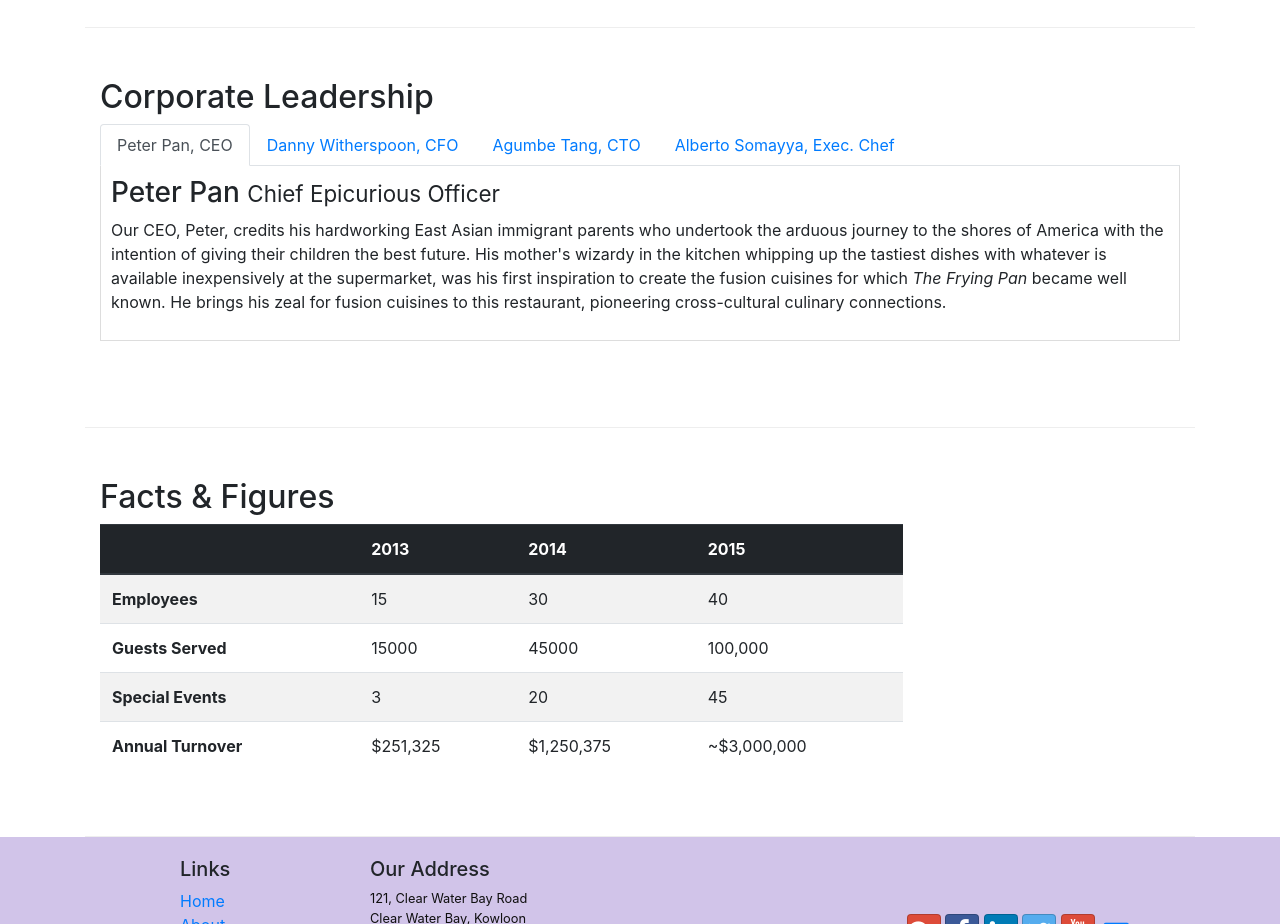
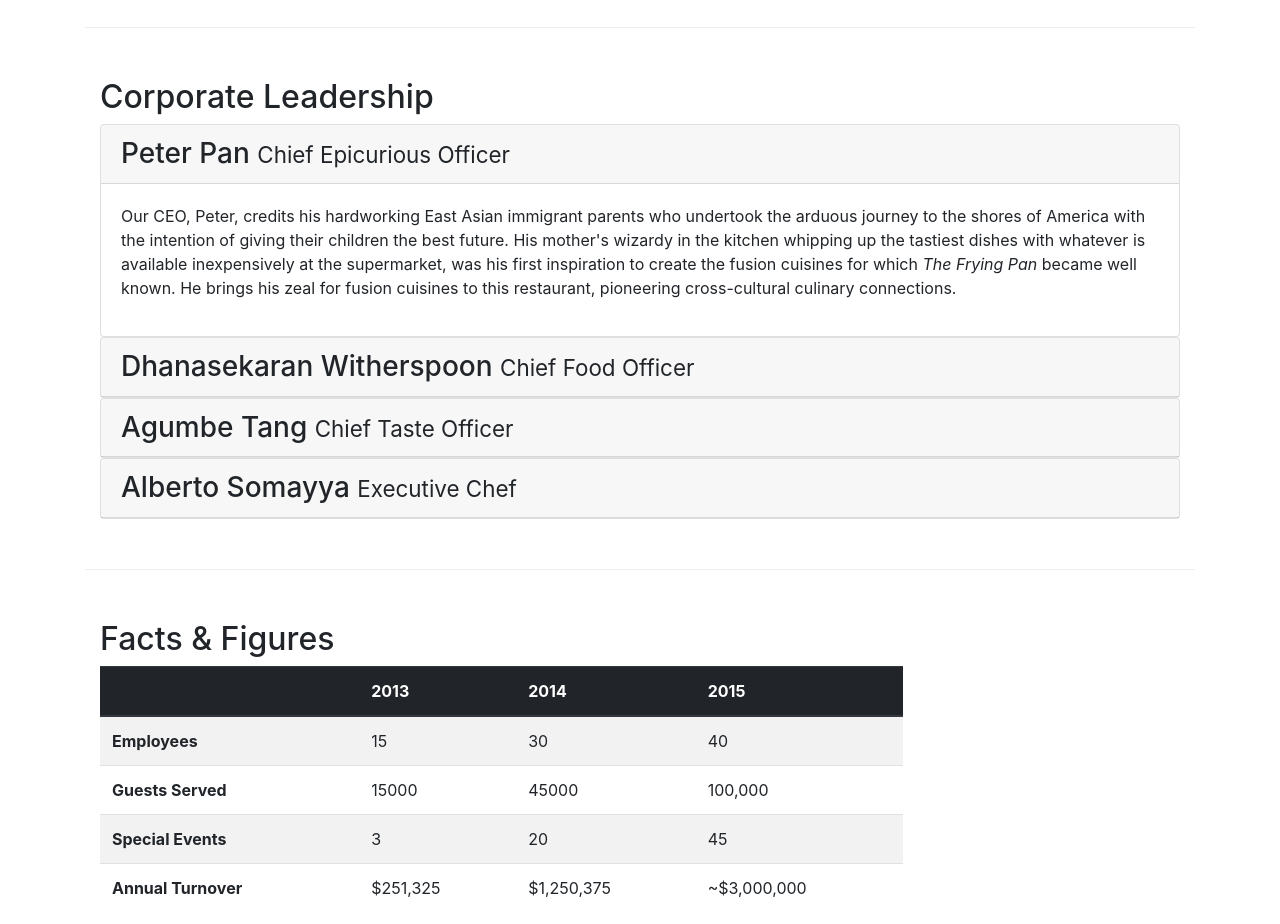
Before and after one commit to arasu-pos/git-bootstrap, a website: page aboutus.html in a window 1280 px wide. Shown: the part 920-1844 px from the top of the page. Drawn offline with nearby package versions, Linux system fonts and the light colour scheme.

Commit message:
accordian

```diff
--- a/aboutus.html
+++ b/aboutus.html
@@ -105,41 +105,68 @@
         <div  class="row row-content">
             <div class="col-12 col-sm">
                 <h2>Corporate Leadership</h2>
-                <ul class="nav nav-tabs">
-                    <li class="nav-item">
-                      <a class="nav-link active" href="#peter"
-                        role="tab" data-toggle="tab">Peter Pan, CEO</a>
-                    </li>
-                    <li class="nav-item">
-                      <a class="nav-link " href="#danny" role="tab"
-                        data-toggle="tab">Danny Witherspoon, CFO</a>
-                    </li>
-                    <li class="nav-item">
-                      <a class="nav-link" href="#agumbe" role="tab"
-                        data-toggle="tab">Agumbe Tang, CTO</a>
-                    </li>
-                    <li class="nav-item">
-                      <a class="nav-link" href="#alberto" role="tab"
-                        data-toggle="tab">Alberto Somayya, Exec. Chef</a>
-                    </li>
-                </ul>
-                <div class="tab-content">
-                    <div role="tabpanel" class="tab-pane fade show active" id="peter">
-                        <h3>Peter Pan <small>Chief Epicurious Officer</small></h3>
-                        <p class="d-none d-sm-block">Our CEO, Peter, credits his hardworking East Asian immigrant parents who undertook the arduous journey to the shores of America with the intention of giving their children the best future. His mother's wizardy in the kitchen whipping up the tastiest dishes with whatever is available inexpensively at the supermarket, was his first inspiration to create the fusion cuisines for which <em>The Frying Pan</em> became well known. He brings his zeal for fusion cuisines to this restaurant, pioneering cross-cultural culinary connections.</p>
+
+                <div class="accordion">
+                    <div class="card">
+                        <div class="card-header" role="tab" id="peterheader">
+
+                            <h3 class="mb-0">
+                                <a data-toggle="collapse" data-target="#peter">
+                                Peter Pan <small>Chief Epicurious Officer</small></a></h3>
+                        </div>
+                        <div class="collapse show" id="peter" data-parent="#accordion">
+                            <div class="card-body">
+                                <p class="d-none d-sm-block">Our CEO, Peter, credits his hardworking East Asian immigrant parents who undertook the arduous journey to the shores of America with the intention of giving their children the best future. His mother's wizardy in the kitchen whipping up the tastiest dishes with whatever is available inexpensively at the supermarket, was his first inspiration to create the fusion cuisines for which <em>The Frying Pan</em> became well known. He brings his zeal for
+                                 fusion cuisines to this restaurant, pioneering cross-cultural culinary connections.</p>
+                            </div>
+                        </div>
+
                     </div>
-                    <div role="tabpanel" class="tab-pane fade " id="danny">
-                        <h3>Dhanasekaran Witherspoon <small>Chief Food Officer</small></h3>
-                        <p class="d-none d-sm-block">Our CFO, Danny, as he is affectionately referred to by his colleagues, comes from a long established family tradition in farming and produce. His experiences growing up on a farm in the Australian outback gave him great appreciation for varieties of food sources. As he puts it in his own words, <em>Everything that runs, wins, and everything that stays, pays!</em></p>
+
+                    <div class="card">
+                        <div class="card-header" role="tab" id="dannyhead">
+                        <h3 class="mb-0">
+                            <a class="collapsed" data-toggle="collapse" data-target="#danny">
+                            Dhanasekaran Witherspoon <small>Chief Food Officer</small>
+                            </a>
+                        </h3>
                     </div>
-                    <div role="tabpanel" class="tab-pane fade " id="agumbe">
-                    <h3>Agumbe Tang <small>Chief Taste Officer</small></h3>
-                    <p class="d-none d-sm-block">Blessed with the most discerning gustatory sense, Agumbe, our CTO, personally ensures that every dish that we serve meets his exacting tastes. Our chefs dread the tongue lashing that ensues if their dish does not meet his exacting standards. He lives by his motto, <em>You click only if you survive my lick.</em></p>
+                    <div class="collapse" id="danny" data-parent="#accordion">
+                        <div class="card-body">
+                            <p class="d-none d-sm-block">Our CFO, Danny, as he is affectionately referred to by his colleagues, comes from a long established family tradition in farming and produce. His experiences growing up on a farm in the Australian outback gave him great appreciation for varieties of food sources. As he puts it in his own words, <em>Everything that runs, wins, and everything that stays, pays!</em></p>
+                        </div>
                     </div>
-                    <div role="tabpanel" class="tab-pane fade " id="alberto">
-                    <h3>Alberto Somayya <small>Executive Chef</small></h3>
-                    <p class="d-none d-sm-block">Award winning three-star Michelin chef with wide International experience having worked closely with whos-who in the culinary world, he specializes in creating mouthwatering Indo-Italian fusion experiences. He says, <em>Put together the cuisines from the two craziest cultures, and you get a winning hit! Amma Mia!</em></p>
+                </div>
+                <div class="card">
+                        <div class="card-header" role="tab" id="agumbehead">
+                        <h3 class="mb-0">
+                            <a class="collapsed" data-toggle="collapse" data-target="#agumbe">
+                            Agumbe Tang <small>Chief Taste Officer</small>
+                            </a>
+                        </h3>
                     </div>
+                    <div class="collapse" id="agumbe" data-parent="#accordion">
+                        <div class="card-body">
+                            <p class="d-none d-sm-block">Blessed with the most discerning gustatory sense, Agumbe, our CTO, personally ensures that every dish that we serve meets his exacting tastes. Our chefs dread the tongue lashing that ensues if their dish does not meet his exacting standards. He lives by his motto, <em>You click only if you survive my lick.</em></p>
+                        </div>
+                    </div>
+                </div>
+                <div class="card">
+                        <div class="card-header" role="tab" id="albertohead">
+                        <h3 class="mb-0">
+                            <a class="collapsed" data-toggle="collapse" data-target="#alberto">
+                            Alberto Somayya <small>Executive Chef</small>
+                            </a>
+                        </h3>
+                    </div>
+                    <div class="collapse" id="alberto" data-parent="#accordion">
+                        <div class="card-body">
+                            <p class="d-none d-sm-block">Award winning three-star Michelin chef with wide International experience having worked closely with whos-who in the culinary world, he specializes in creating mouthwatering Indo-Italian fusion experiences. He says, <em>Put together the cuisines from the two craziest cultures, and you get a winning hit! Amma Mia!</em></p>
+                        </div>
+                    </div>
+                </div>
+
+
                 </div>
 
 
@@ -237,7 +264,10 @@
            </div>
         </div>
     </footer>
-
+    <!-- jQuery first, then Popper.js, then Bootstrap JS. -->
+<script src="node_modules/jquery/dist/jquery.slim.min.js"></script>
+<script src="node_modules/popper.js/dist/umd/popper.min.js"></script>
+<script src="node_modules/bootstrap/dist/js/bootstrap.min.js"></script>
 </body>
 
 </html>
```
